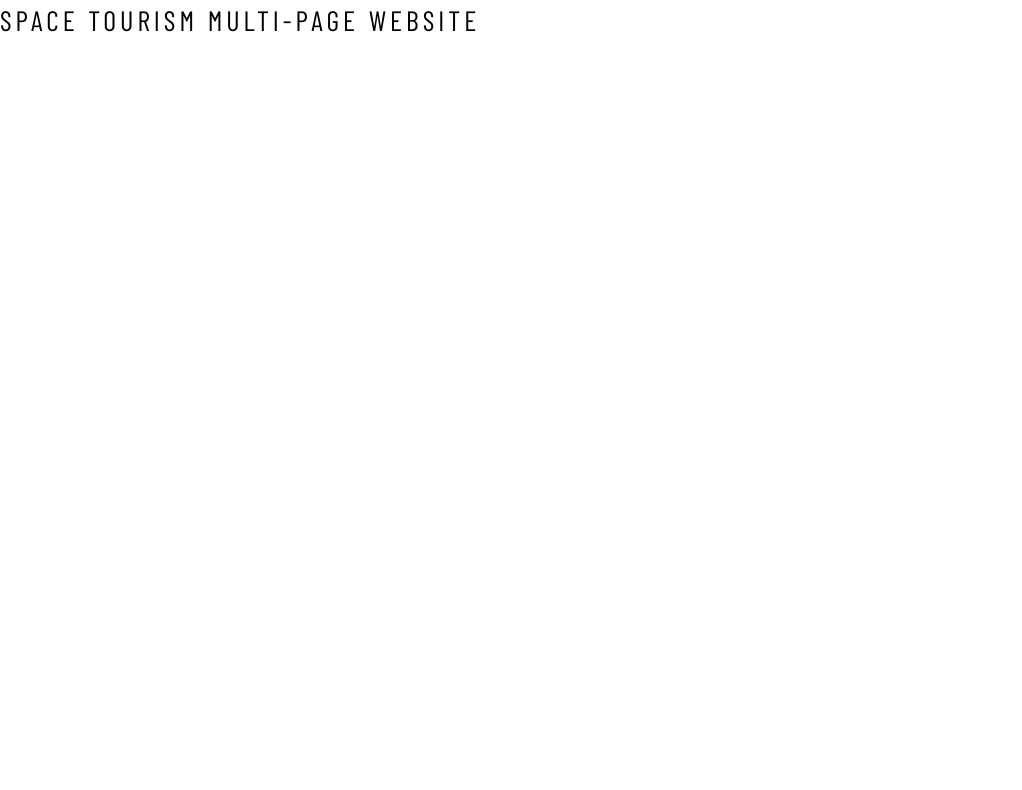
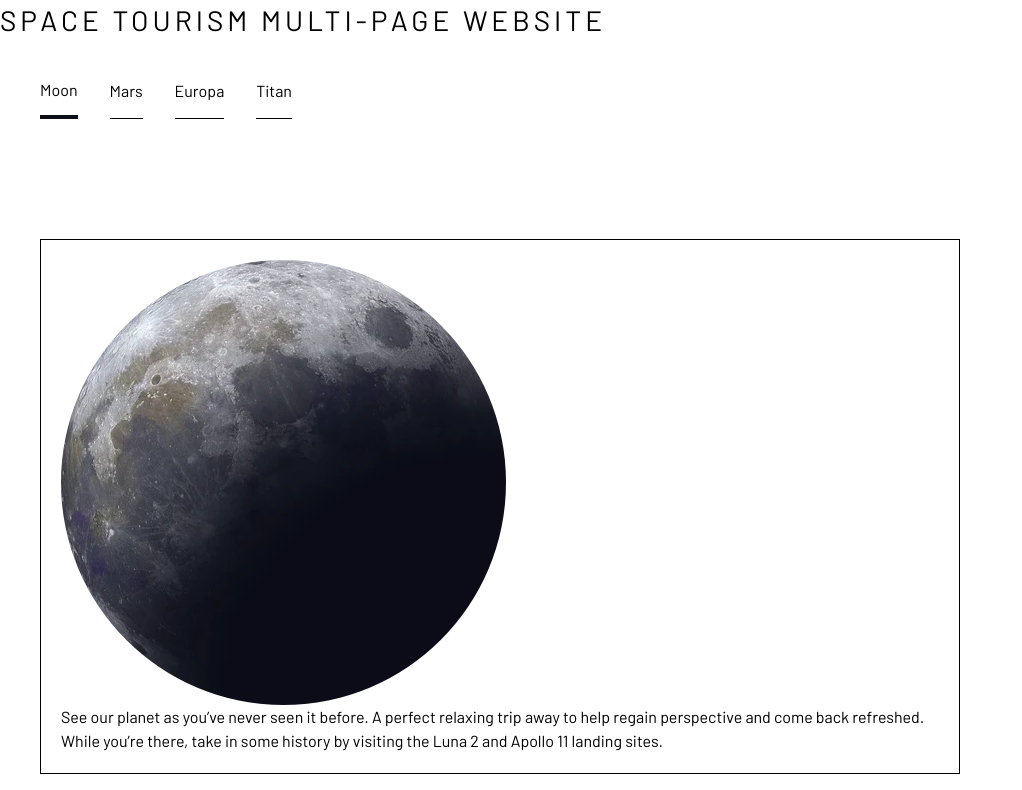
Before and after one commit to luAr26/space-tourism-multi-page-website, a Next.js app: page / in a window 1280 px wide. Shown: the top 790 px of the page, without its empty margins (0-1022 px from the left). Built offline with nearby package versions, Linux system fonts and the light colour scheme.

Commit message:
Build a functional tab component.

```diff
--- a/app/globals.css
+++ b/app/globals.css
@@ -11,3 +11,12 @@
     --color-white: hsl(0, 0%, 100%);
   }
 }
+
+@layer components {
+  .btn {
+    @apply border-b pb-[13px];
+  }
+  .active {
+    @apply border-b-4 border-blue-900;
+  }
+}
--- a/app/layout.tsx
+++ b/app/layout.tsx
@@ -35,7 +35,7 @@ export default function RootLayout({
   return (
     <html lang="en">
       <body
-        className={`${barlowRegular.variable} ${barlowCondensedRegular.variable} ${bellefairRegular.variable} antialiased`}
+        className={`${barlowRegular.variable} ${barlowCondensedRegular.variable} ${bellefairRegular.variable} font-barlow antialiased`}
       >
         {children}
       </body>
--- a/app/page.tsx
+++ b/app/page.tsx
@@ -1,9 +1,14 @@
 /** @format */
+
+import Tabs from "@/components/Tabs";
 
 export default function Home() {
   return (
-    <h1 className="font-barlowCondensed pt-50 text-preset-5 uppercase">
-      Space Tourism multi-page Website
-    </h1>
+    <>
+      <h1 className="pt-50 text-preset-5 uppercase">
+        Space Tourism multi-page Website
+      </h1>
+      <Tabs />
+    </>
   );
 }
--- /dev/null
+++ b/components/Tabs.tsx
@@ -0,0 +1,112 @@
+"use client";
+
+import data from "@/data/data.json";
+import { destinationsData, setActiveTab } from "@/types";
+
+import Image from "next/image";
+import { useState } from "react";
+
+import { clsx } from "clsx";
+import { AnimatePresence, motion } from "framer-motion";
+
+const destData = data.destinations.map((destination) => {
+  return {
+    name: destination.name,
+    description: destination.description,
+    imgUrl: destination.images.webp,
+  };
+});
+
+const contentVariants = {
+  initial: { y: "100%", opacity: 0 },
+  animate: { y: 0, opacity: 1 },
+  exit: { y: "100%", opacity: 0 },
+};
+
+const imgVariants = {
+  initial: { scale: 0.1 },
+  animate: { scale: 1 },
+  exit: { scale: 0.1 },
+};
+
+const TabButtons = ({
+  data,
+  activeTab,
+  setActiveTab,
+}: {
+  data: destinationsData;
+  activeTab: number;
+  setActiveTab: setActiveTab;
+}) => {
+  return (
+    <div className="mb-500 flex gap-400 p-500">
+      {data.map(({ name }, index) => (
+        <button
+          key={index}
+          className={clsx("btn", index === activeTab && "active")}
+          onClick={() => setActiveTab(index)}
+        >
+          {name}
+        </button>
+      ))}
+    </div>
+  );
+};
+
+const TabContent = ({
+  data,
+  activeTab,
+}: {
+  data: destinationsData;
+  activeTab: number;
+}) => {
+  return (
+    <div className="flex w-[1000px] flex-col gap-[20px] rounded-[20px] p-500">
+      <div className="min-h-[250px] border p-[20px]">
+        <motion.div
+          className="relative h-[445px] w-[445px]"
+          initial="initial"
+          animate="animate"
+          exit="exit"
+          variants={imgVariants}
+          transition={{ duration: 0.5 }}
+        >
+          <Image
+            src={data[activeTab].imgUrl}
+            alt={data[activeTab].name}
+            fill
+            priority
+            sizes="100%"
+          />
+        </motion.div>
+        <motion.p
+          variants={contentVariants}
+          initial="initial"
+          animate="animate"
+          exit="exit"
+          transition={{ duration: 0.5 }}
+        >
+          {data[activeTab].description}
+        </motion.p>
+      </div>
+    </div>
+  );
+};
+
+const Tabs = () => {
+  const [activeTab, setActiveTab] = useState(0);
+  return (
+    <AnimatePresence mode="wait">
+      <motion.div className="tabs__container" key={activeTab}>
+        <TabButtons
+          data={destData}
+          setActiveTab={setActiveTab}
+          activeTab={activeTab}
+        />
+        <TabContent data={destData} activeTab={activeTab} />
+      </motion.div>
+    </AnimatePresence>
+  );
+};
+
+export default Tabs;
--- a/data/data.json
+++ b/data/data.json
@@ -3,8 +3,8 @@
     {
       "name": "Moon",
       "images": {
-        "png": "./assets/destination/image-moon.png",
-        "webp": "./assets/destination/image-moon.webp"
+        "png": "/assets/destination/image-moon.png",
+        "webp": "/assets/destination/image-moon.webp"
       },
       "description": "See our planet as you’ve never seen it before. A perfect relaxing trip away to help regain perspective and come back refreshed. While you’re there, take in some history by visiting the Luna 2 and Apollo 11 landing sites.",
       "distance": "384,400 km",
@@ -13,8 +13,8 @@
     {
       "name": "Mars",
       "images": {
-        "png": "./assets/destination/image-mars.png",
-        "webp": "./assets/destination/image-mars.webp"
+        "png": "/assets/destination/image-mars.png",
+        "webp": "/assets/destination/image-mars.webp"
       },
       "description": "Don’t forget to pack your hiking boots. You’ll need them to tackle Olympus Mons, the tallest planetary mountain in our solar system. It’s two and a half times the size of Everest!",
       "distance": "225 mil. km",
@@ -23,8 +23,8 @@
     {
       "name": "Europa",
       "images": {
-        "png": "./assets/destination/image-europa.png",
-        "webp": "./assets/destination/image-europa.webp"
+        "png": "/assets/destination/image-europa.png",
+        "webp": "/assets/destination/image-europa.webp"
       },
       "description": "The smallest of the four Galilean moons orbiting Jupiter, Europa is a winter lover’s dream. With an icy surface, it’s perfect for a bit of ice skating, curling, hockey, or simple relaxation in your snug wintery cabin.",
       "distance": "628 mil. km",
@@ -33,8 +33,8 @@
     {
       "name": "Titan",
       "images": {
-        "png": "./assets/destination/image-titan.png",
-        "webp": "./assets/destination/image-titan.webp"
+        "png": "/assets/destination/image-titan.png",
+        "webp": "/assets/destination/image-titan.webp"
       },
       "description": "The only moon known to have a dense atmosphere other than Earth, Titan is a home away from home (just a few hundred degrees colder!). As a bonus, you get striking views of the Rings of Saturn.",
       "distance": "1.6 bil. km",
@@ -45,8 +45,8 @@
     {
       "name": "Douglas Hurley",
       "images": {
-        "png": "./assets/crew/image-douglas-hurley.png",
-        "webp": "./assets/crew/image-douglas-hurley.webp"
+        "png": "/assets/crew/image-douglas-hurley.png",
+        "webp": "/assets/crew/image-douglas-hurley.webp"
       },
       "role": "Commander",
       "bio": "Douglas Gerald Hurley is an American engineer, former Marine Corps pilot and former NASA astronaut. He launched into space for the third time as commander of Crew Dragon Demo-2."
@@ -54,8 +54,8 @@
     {
       "name": "Mark Shuttleworth",
       "images": {
-        "png": "./assets/crew/image-mark-shuttleworth.png",
-        "webp": "./assets/crew/image-mark-shuttleworth.webp"
+        "png": "/assets/crew/image-mark-shuttleworth.png",
+        "webp": "/assets/crew/image-mark-shuttleworth.webp"
       },
       "role": "Mission Specialist",
       "bio": "Mark Richard Shuttleworth is the founder and CEO of Canonical, the company behind the Linux-based Ubuntu operating system. Shuttleworth became the first South African to travel to space as a space tourist."
@@ -63,8 +63,8 @@
     {
       "name": "Victor Glover",
       "images": {
-        "png": "./assets/crew/image-victor-glover.png",
-        "webp": "./assets/crew/image-victor-glover.webp"
+        "png": "/assets/crew/image-victor-glover.png",
+        "webp": "/assets/crew/image-victor-glover.webp"
       },
       "role": "Pilot",
       "bio": "Pilot on the first operational flight of the SpaceX Crew Dragon to the International Space Station. Glover is a commander in the U.S. Navy where he pilots an F/A-18.He was a crew member of Expedition 64, and served as a station systems flight engineer."
@@ -72,8 +72,8 @@
     {
       "name": "Anousheh Ansari",
       "images": {
-        "png": "./assets/crew/image-anousheh-ansari.png",
-        "webp": "./assets/crew/image-anousheh-ansari.webp"
+        "png": "/assets/crew/image-anousheh-ansari.png",
+        "webp": "/assets/crew/image-anousheh-ansari.webp"
       },
       "role": "Flight Engineer",
       "bio": "Anousheh Ansari is an Iranian American engineer and co-founder of Prodea Systems. Ansari was the fourth self-funded space tourist, the first self-funded woman to fly to the ISS, and the first Iranian in space."
@@ -83,24 +83,24 @@
     {
       "name": "Launch vehicle",
       "images": {
-        "portrait": "./assets/technology/image-launch-vehicle-portrait.jpg",
-        "landscape": "./assets/technology/image-launch-vehicle-landscape.jpg"
+        "portrait": "/assets/technology/image-launch-vehicle-portrait.jpg",
+        "landscape": "/assets/technology/image-launch-vehicle-landscape.jpg"
       },
       "description": "A launch vehicle or carrier rocket is a rocket-propelled vehicle used to carry a payload from Earth's surface to space, usually to Earth orbit or beyond. Our WEB-X carrier rocket is the most powerful in operation. Standing 150 metres tall, it's quite an awe-inspiring sight on the launch pad!"
     },
     {
       "name": "Spaceport",
       "images": {
-        "portrait": "./assets/technology/image-spaceport-portrait.jpg",
-        "landscape": "./assets/technology/image-spaceport-landscape.jpg"
+        "portrait": "/assets/technology/image-spaceport-portrait.jpg",
+        "landscape": "/assets/technology/image-spaceport-landscape.jpg"
       },
       "description": "A spaceport or cosmodrome is a site for launching (or receiving) spacecraft, by analogy to the seaport for ships or airport for aircraft. Based in the famous Cape Canaveral, our spaceport is ideally situated to take advantage of the Earth’s rotation for launch."
     },
     {
       "name": "Space capsule",
       "images": {
-        "portrait": "./assets/technology/image-space-capsule-portrait.jpg",
-        "landscape": "./assets/technology/image-space-capsule-landscape.jpg"
+        "portrait": "/assets/technology/image-space-capsule-portrait.jpg",
+        "landscape": "/assets/technology/image-space-capsule-landscape.jpg"
       },
       "description": "A space capsule is an often-crewed spacecraft that uses a blunt-body reentry capsule to reenter the Earth's atmosphere without wings. Our capsule is where you'll spend your time during the flight. It includes a space gym, cinema, and plenty of other activities to keep you entertained."
     }
--- a/package.json
+++ b/package.json
@@ -9,6 +9,8 @@
     "lint": "next lint"
   },
   "dependencies": {
+    "clsx": "^2.1.1",
+    "framer-motion": "^11.5.4",
     "next": "14.2.9",
     "react": "^18",
     "react-dom": "^18"
--- /dev/null
+++ b/types/index.ts
@@ -0,0 +1,7 @@
+export type destinationsData = {
+  name: string;
+  description: string;
+  imgUrl: string;
+}[];
+
+export type setActiveTab = (index: number) => void;
```
Also changed, not shown: 2 other files (tests, documents, lock files or other folders).
